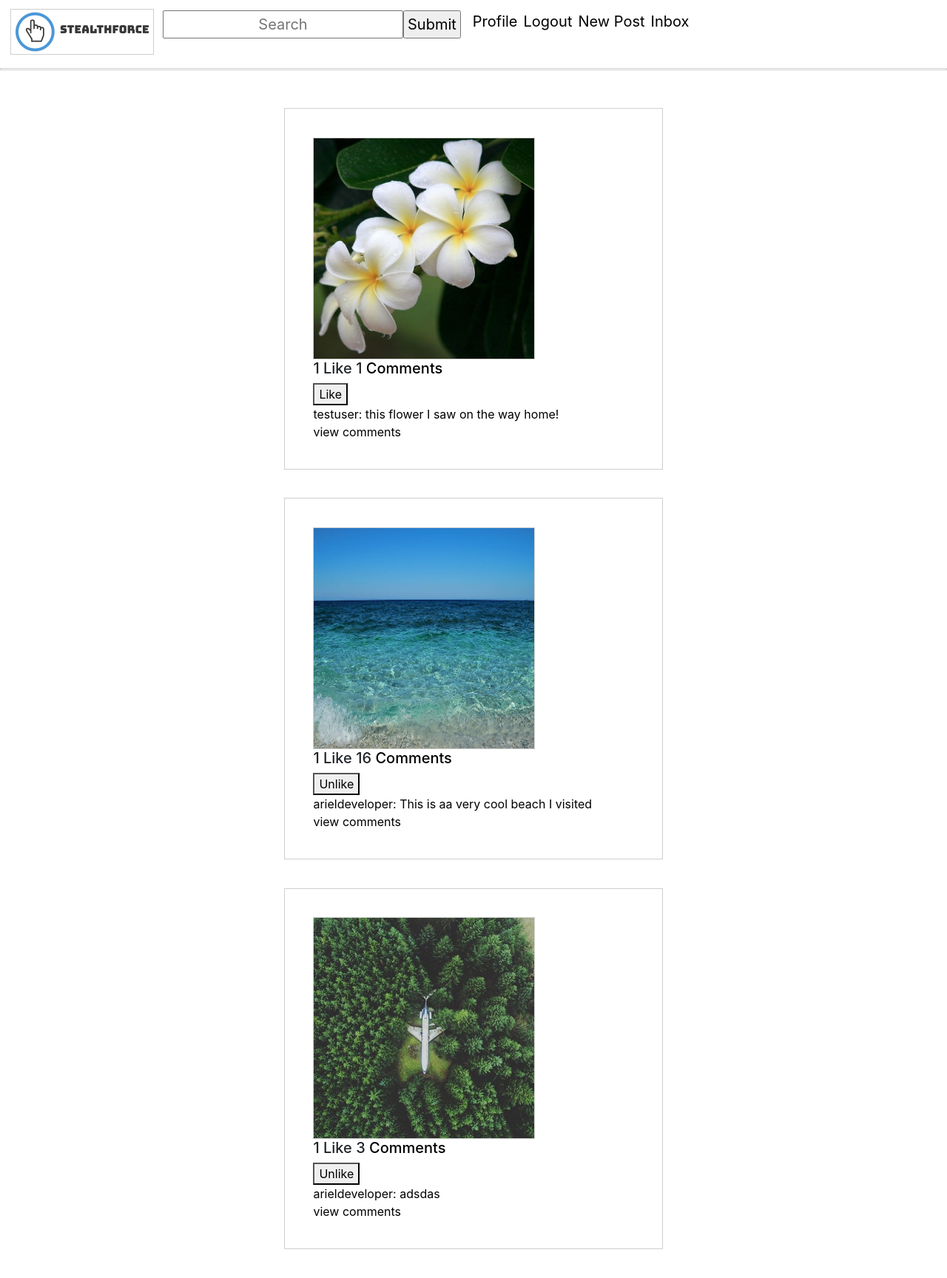
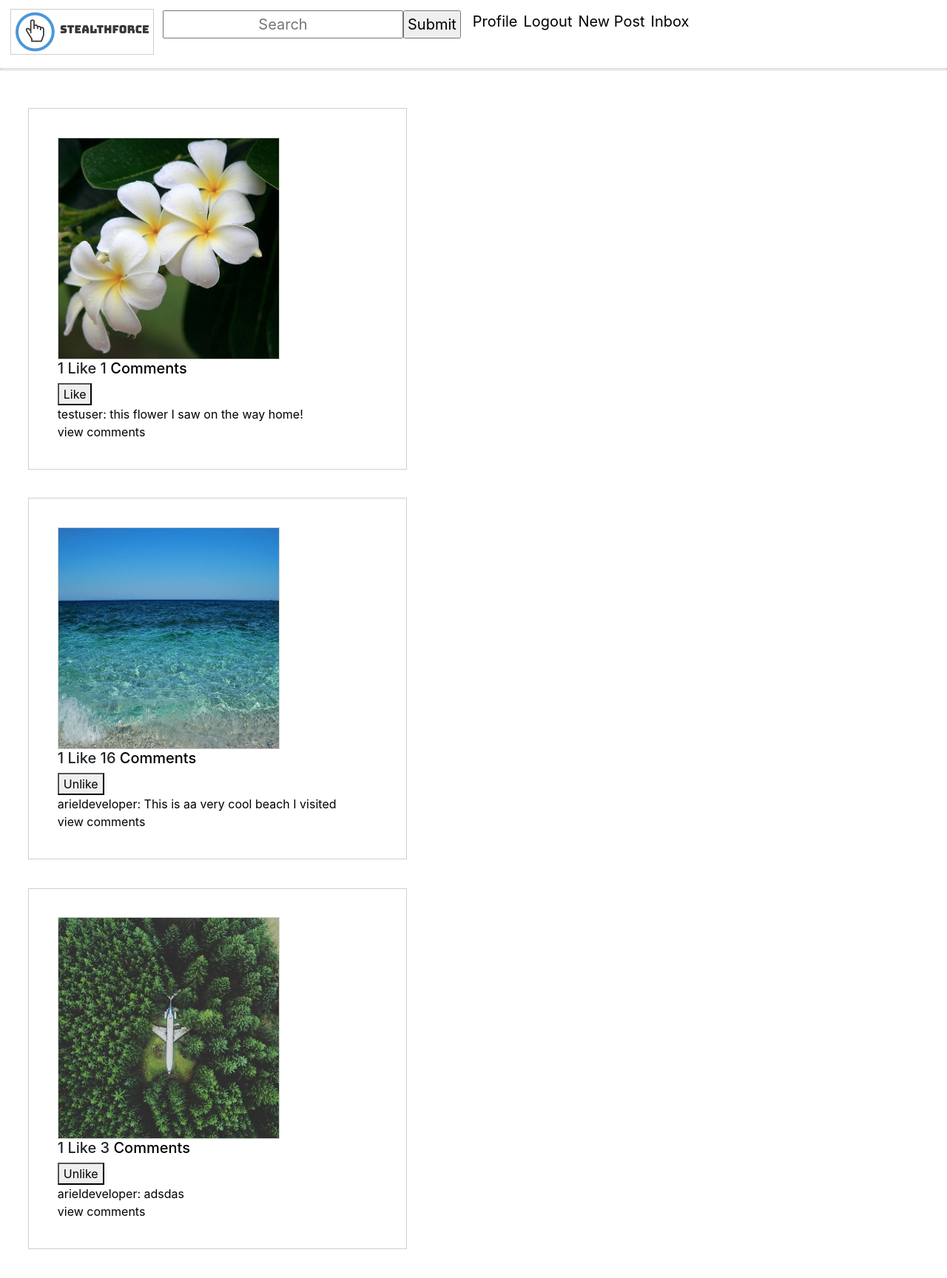
Before and after one commit to arieldeveloper/stealthforce-webapp, a Django app: page / in a window 1280 px wide. Shown: the whole page at 74% size. Run offline with Django 3.2, Linux system fonts and the light colour scheme; a user stored in the database is signed in; data comes from the database, SQL or seed files in the repository; some libraries are stand-ins or nearby versions.

Commit message:
add more screenshots

```diff
--- a/mysite/static/css/main.css
+++ b/mysite/static/css/main.css
@@ -7,7 +7,7 @@ img {
 }
 
 .post_div {
-  margin-left: auto;
+  margin-left: 3%;
   margin-right: auto;
   margin-bottom: 3%;
   margin-top: 3%;
```
Also changed, not shown: 3 other files.
